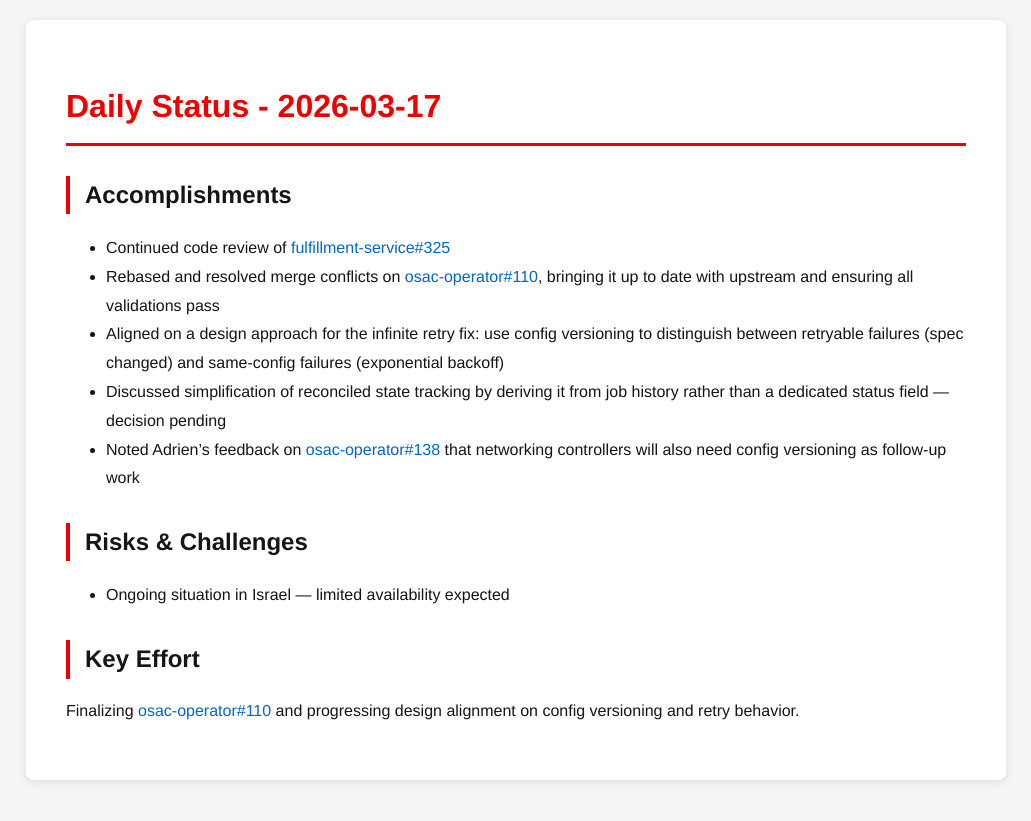
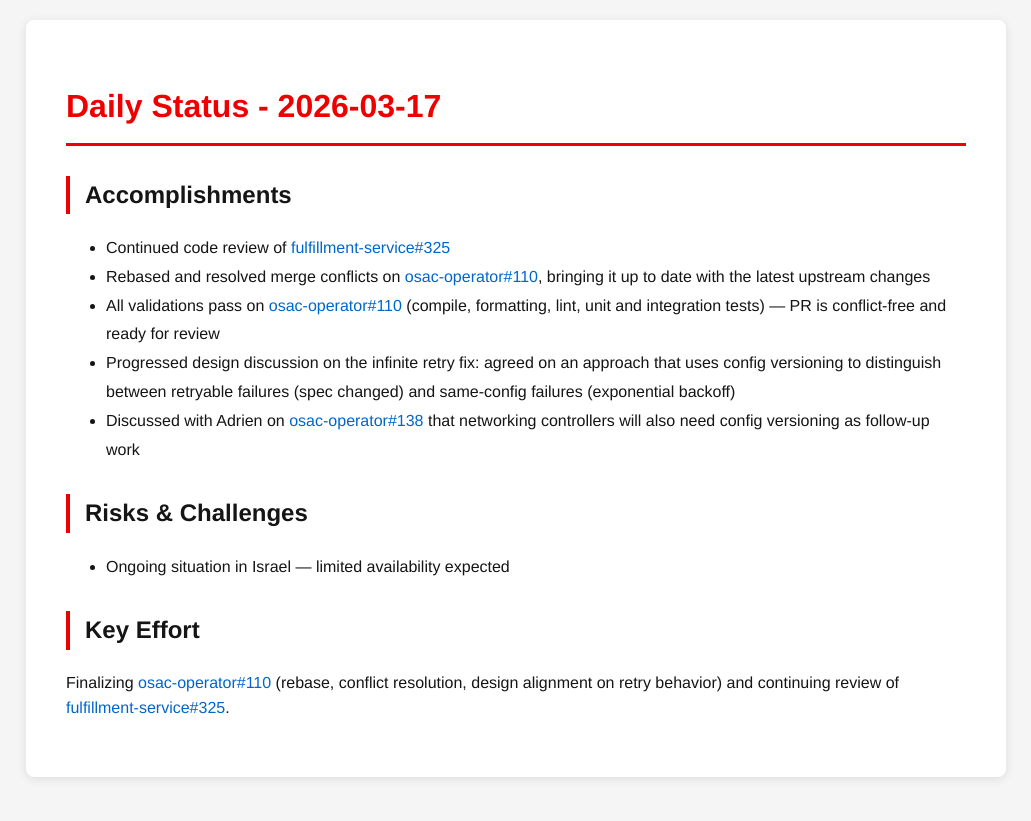
Before and after one commit to tzvatot/daily-status, a Jekyll site: the page built from 2026-03-17.md, in a window 1280 px wide. Shown: the top 821 px of the page, without its empty margins (124-1155 px from the left). Built offline with Jekyll 4.4.1, drawn with Linux system fonts in a browser that asks for light colours.

Commit message:
Daily status update - 2026-03-17

```diff
--- a/2026-03-17.md
+++ b/2026-03-17.md
@@ -8,13 +8,13 @@ date: 2026-03-17
 
 ## Accomplishments
 - Continued code review of [fulfillment-service#325](https://github.com/osac-project/fulfillment-service/pull/325)
-- Rebased and resolved merge conflicts on [osac-operator#110](https://github.com/osac-project/osac-operator/pull/110), bringing it up to date with upstream and ensuring all validations pass
-- Aligned on a design approach for the infinite retry fix: use config versioning to distinguish between retryable failures (spec changed) and same-config failures (exponential backoff)
-- Discussed simplification of reconciled state tracking by deriving it from job history rather than a dedicated status field — decision pending
-- Noted Adrien's feedback on [osac-operator#138](https://github.com/osac-project/osac-operator/pull/138) that networking controllers will also need config versioning as follow-up work
+- Rebased and resolved merge conflicts on [osac-operator#110](https://github.com/osac-project/osac-operator/pull/110), bringing it up to date with the latest upstream changes
+- All validations pass on [osac-operator#110](https://github.com/osac-project/osac-operator/pull/110) (compile, formatting, lint, unit and integration tests) — PR is conflict-free and ready for review
+- Progressed design discussion on the infinite retry fix: agreed on an approach that uses config versioning to distinguish between retryable failures (spec changed) and same-config failures (exponential backoff)
+- Discussed with Adrien on [osac-operator#138](https://github.com/osac-project/osac-operator/pull/138) that networking controllers will also need config versioning as follow-up work
 
 ## Risks & Challenges
 - Ongoing situation in Israel — limited availability expected
 
 ## Key Effort
-Finalizing [osac-operator#110](https://github.com/osac-project/osac-operator/pull/110) and progressing design alignment on config versioning and retry behavior.
+Finalizing [osac-operator#110](https://github.com/osac-project/osac-operator/pull/110) (rebase, conflict resolution, design alignment on retry behavior) and continuing review of [fulfillment-service#325](https://github.com/osac-project/fulfillment-service/pull/325).
```
